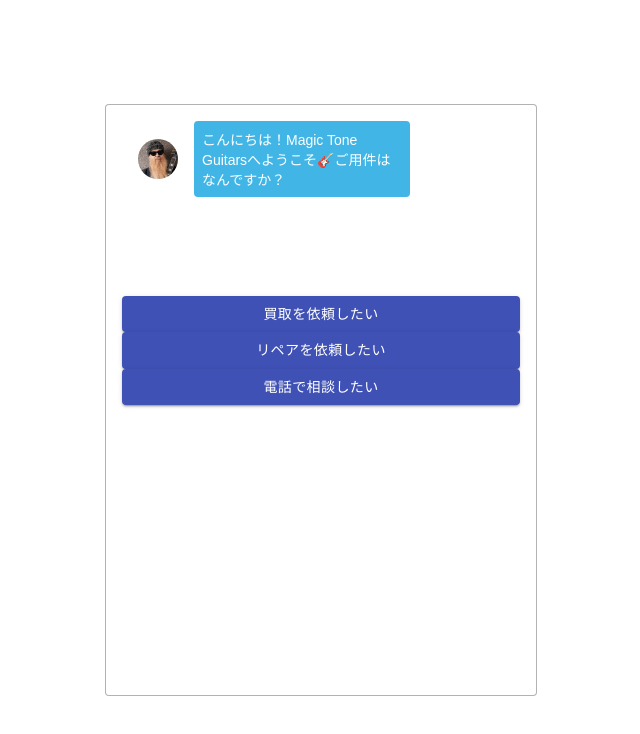
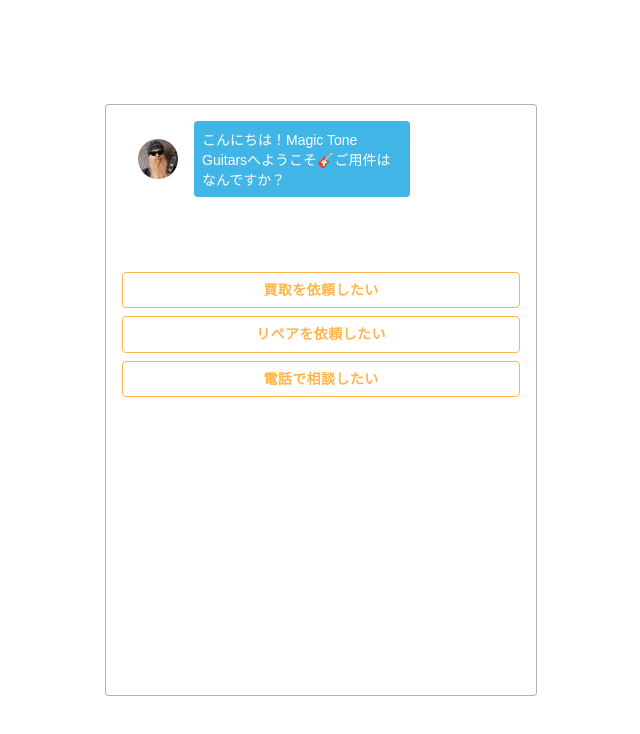
Before and after one commit to shtwangy/react-chatbot, a React (Create React App) app: page / in a window 1280 px wide. Shown: the top 734 px of the page, without its empty margins (319-959 px from the left). Built offline with nearby package versions, Linux system fonts and the light colour scheme.

Commit message:
feat(src/components/Answer.jsx): answer styling.
Closes #8

```diff
--- a/src/components/Answer.jsx
+++ b/src/components/Answer.jsx
@@ -1,17 +1,30 @@
 import React from 'react';
-import {makeStyles} from "@material-ui/core/styles";
+import {makeStyles, createStyles} from "@material-ui/core/styles";
 import Button from "@material-ui/core/Button";
 
-const useStyles = makeStyles((theme) => ({
-    root: {
-
-    },
-}));
+const useStyles = makeStyles(() => (
+    createStyles({
+        "button": {
+            borderColor: "#FFB549",
+            color: "#FFB549",
+            fontWeight: 600,
+            marginBottom: "8px",
+            "&:hover": {
+                backgroundColor: "#FFB549",
+                color: "#fff"
+            }
+        }
+    })
+));
 
 const Answer = (props) => {
-    // const classes = useStyles();
+    const classes = useStyles();
     return (
-        <Button variant="contained" color="primary" onClick={() => props.select(props.content, props.nextId)}>
+        <Button
+            className={classes.button}
+            variant="outlined"
+            onClick={() => props.select(props.content, props.nextId)}
+        >
             {props.content}
         </Button>
     );
```
